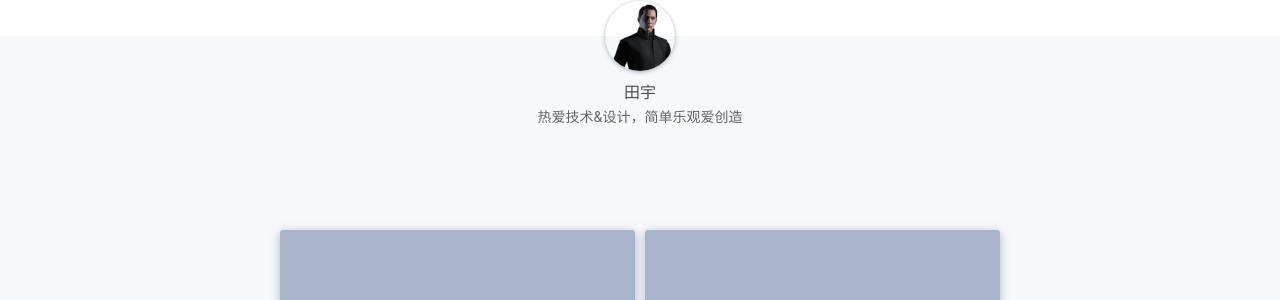
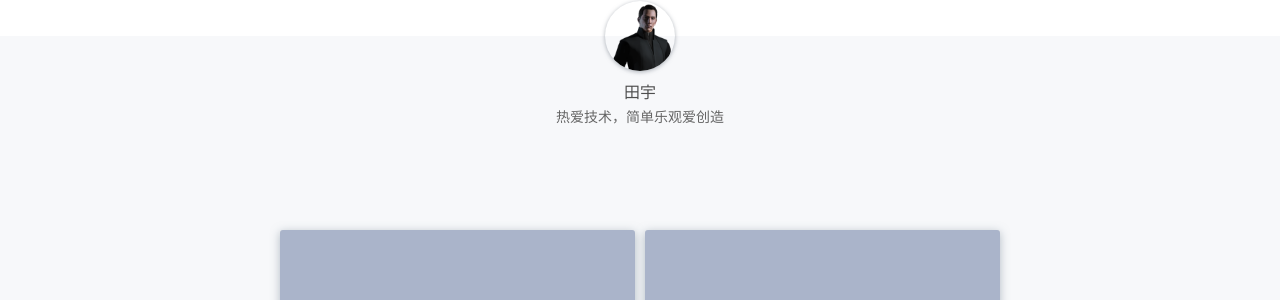
Before and after one commit to tianyu-sz/tianyu-sz.github.io, a Jekyll site: the page built from _posts/2019-12-20-paddlepaddle-housing-data.md, in a window 1280 px wide and 900 px high, scrolled down 1945 px. Shown: the part 234-534 px from the top of the window. Built offline with Jekyll 4.4.1, drawn with Linux system fonts in a browser that asks for light colours; nearby versions of some CDN libraries; a style sheet for code colours, icons or effects is not loaded; some of the changed lines change nothing that is shown.

Commit message:
更新下博客个人的连接

```diff
--- a/_config.yml
+++ b/_config.yml
@@ -1,7 +1,7 @@
 # Site settings 配置站点
 title: '田宇的独立博客'
 description: '很高兴能在这里与你分享我对技术和生活的思考。'
-keyword: '田宇, 田宇的独立博客, 廖柯宇的博客, 前端, 前端开发, 前端博客, javascript, vuejs, nodejs, 设计, AI, 人工智能'
+keyword: '田宇, 田宇的独立博客, 设计, Java, 人工智能, 机器学习, 深度学习'
 url: '' # your host
 
 # when build blog on server, if you don't need baseurl, you should leave this value blank.
@@ -26,7 +26,7 @@
 # Author 配置博主信息
 author: '田宇'
 nickname: 'ty'
-bio: '热爱技术&设计，简单乐观爱创造'
+bio: '热爱技术，简单乐观爱创造'
 avatar: '/assets/img/profile.png'
 
 # Search
@@ -56,10 +56,9 @@
 # SNS settings 配置社交网站
 # url: email, weibo, zhihu, twitter, instagram, juejin, github, douban, facebook, dribble, uicn, jianshu, medium, linkedin
 sns:
-  weibo: '//weibo.com/lovecolcol'
-  juejin: '//juejin.im/user/57a6f434165abd006159b4cc'
-  instagram: '//www.instagram.com/steveliaocn'
-  github: '//github.com/kaeyleo'
+  email: '//tian.yu5@icloud.com'
+  linkedin: '//linkedin.com/in/tian-yu-a2b02b9b'
+  github: 'https://github.com/tianyu-sz'
 
 # Tags 设置标签
 recommend-tags: true # whether or not display recommend-tags on the sidebar
@@ -84,4 +83,4 @@
 permalink: /:year/:month/:day/:title.html
 
 # Plugins
-plugins: [jekyll-paginate, jekyll-jupyter-notebook]
+plugins: [jekyll-paginate]
--- a/_includes/header.html
+++ b/_includes/header.html
@@ -1,6 +1,6 @@
 <header class="g-header">
     <div class="g-logo">
-      <a href="{{ "/" | relative_url }}"></a>
+      <a href="{{ sns.github | relative_url }}"></a>
     </div>
     <i id="menu-toggle" class="iconfont icon-menu"></i>
     <nav class="g-nav">
```
